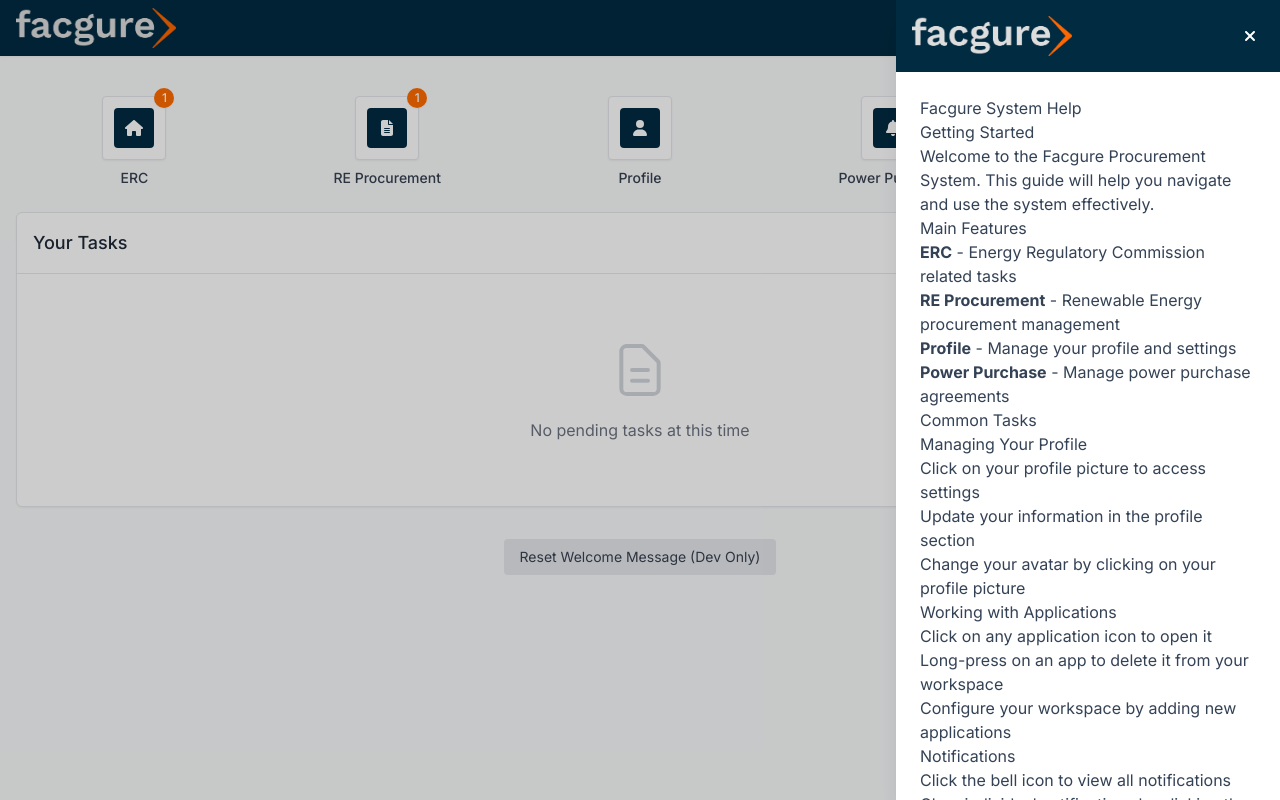
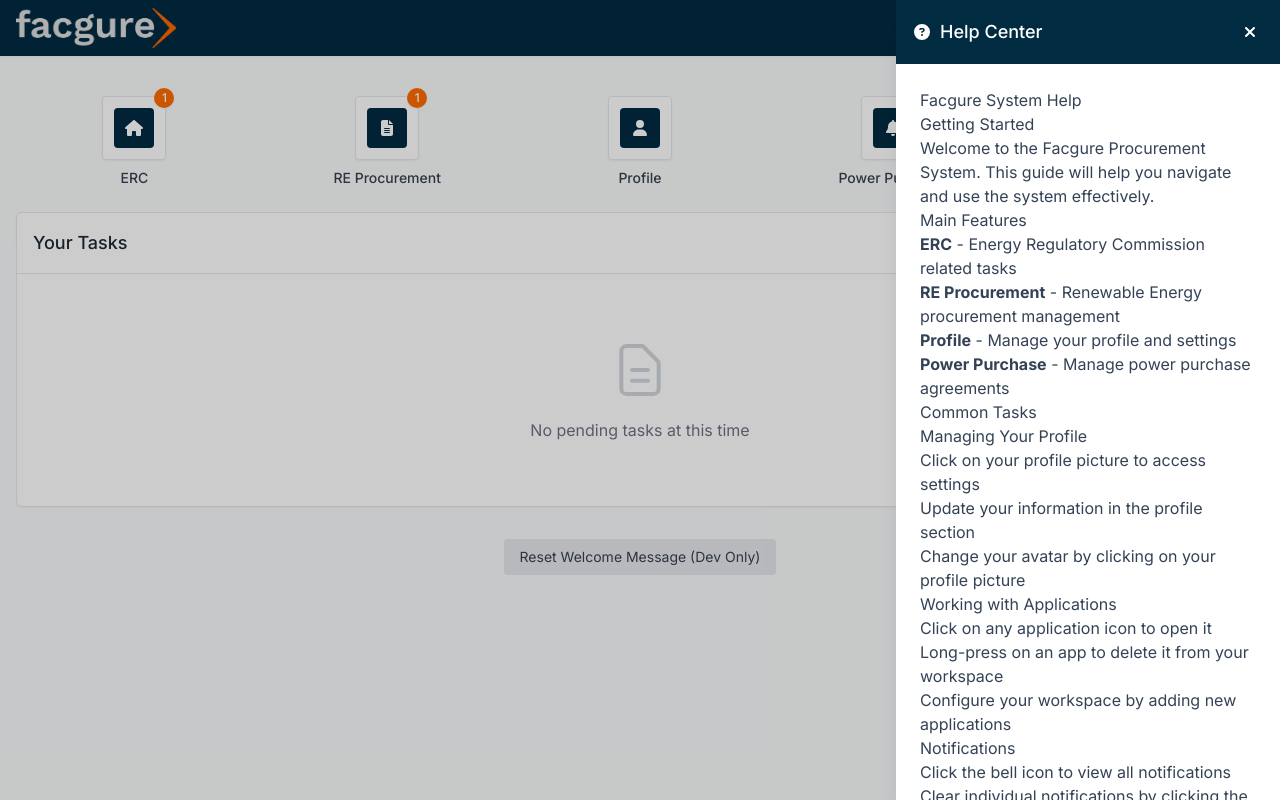
Before and after one commit to tkosin/Launchpad-Framework, a Next.js app: page / in a window 1280 px wide. Both pictures are taken after a click on the button 1017 px from the left and 28 px from the top of the page. Built offline with nearby package versions, Linux system fonts and the light colour scheme.

Commit message:
revert sidebar to previous version, keep logo fixes
Co-authored-by: Yod <32434679+tkosin@users.noreply.github.com>

```diff
--- a/components/unified-sidebar.tsx
+++ b/components/unified-sidebar.tsx
@@ -499,12 +499,10 @@ Contact support at support@facgure.com or call +66 2 123 4567.
 
       {/* Sidebar */}
       <div className="fixed right-0 h-full w-80 md:w-96 bg-white shadow-xl flex flex-col animate-in slide-in-from-right">
-        {/* Header */}
         <div className="flex items-center justify-between p-4 bg-facgure-blue text-white">
           <div className="flex items-center gap-2">
-            <div className="h-10 w-40 relative">
-              <LogoImage src="/facgure-logo-light.png" alt="Facgure Logo" fill />
-            </div>
+            {renderSectionIcon()}
+            <h2 className="text-lg font-medium">{renderSectionTitle()}</h2>
           </div>
           <button onClick={onClose} className="p-1 rounded-full hover:bg-white/10">
             <FontAwesomeIcon icon={faXmark} className="h-5 w-5" />
```
